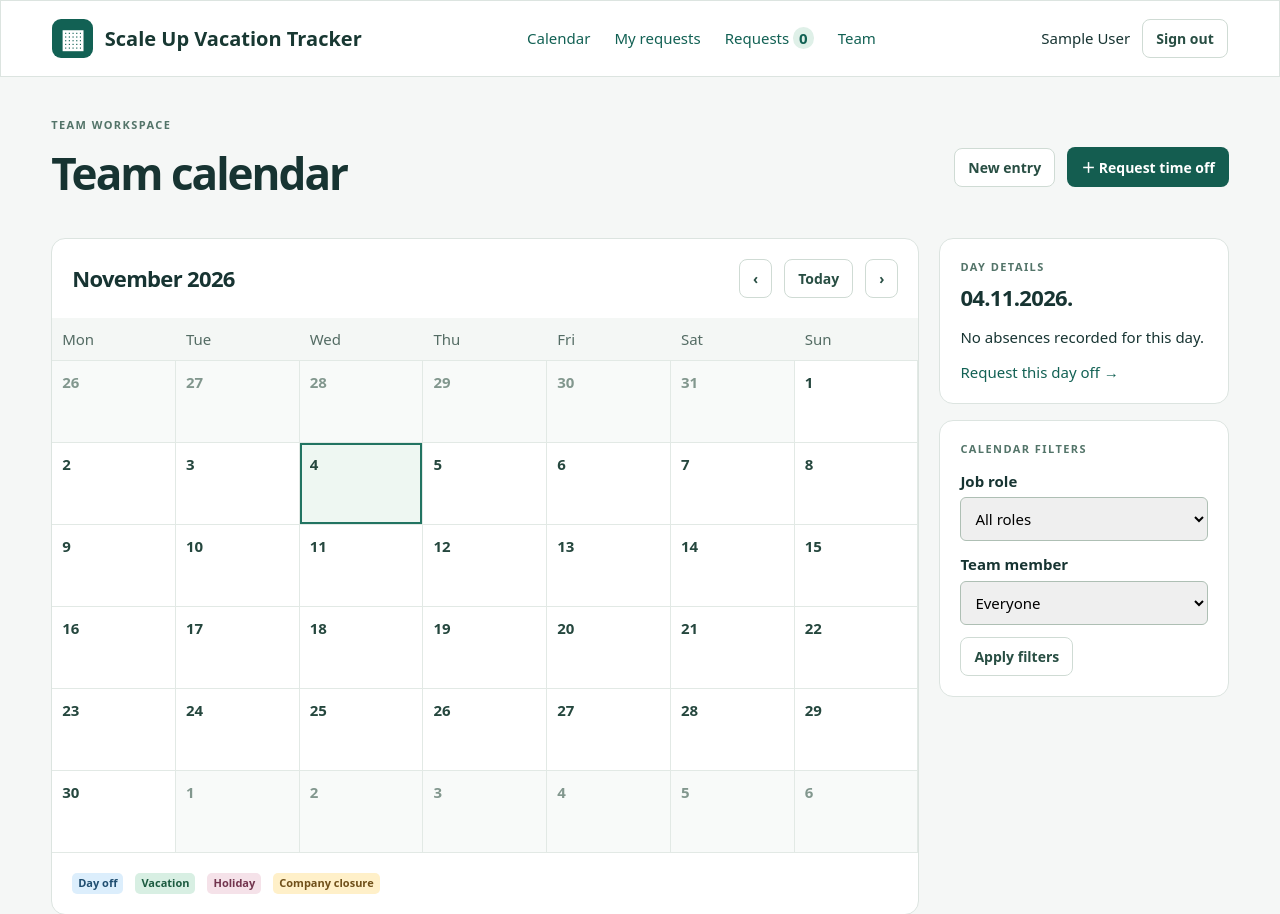
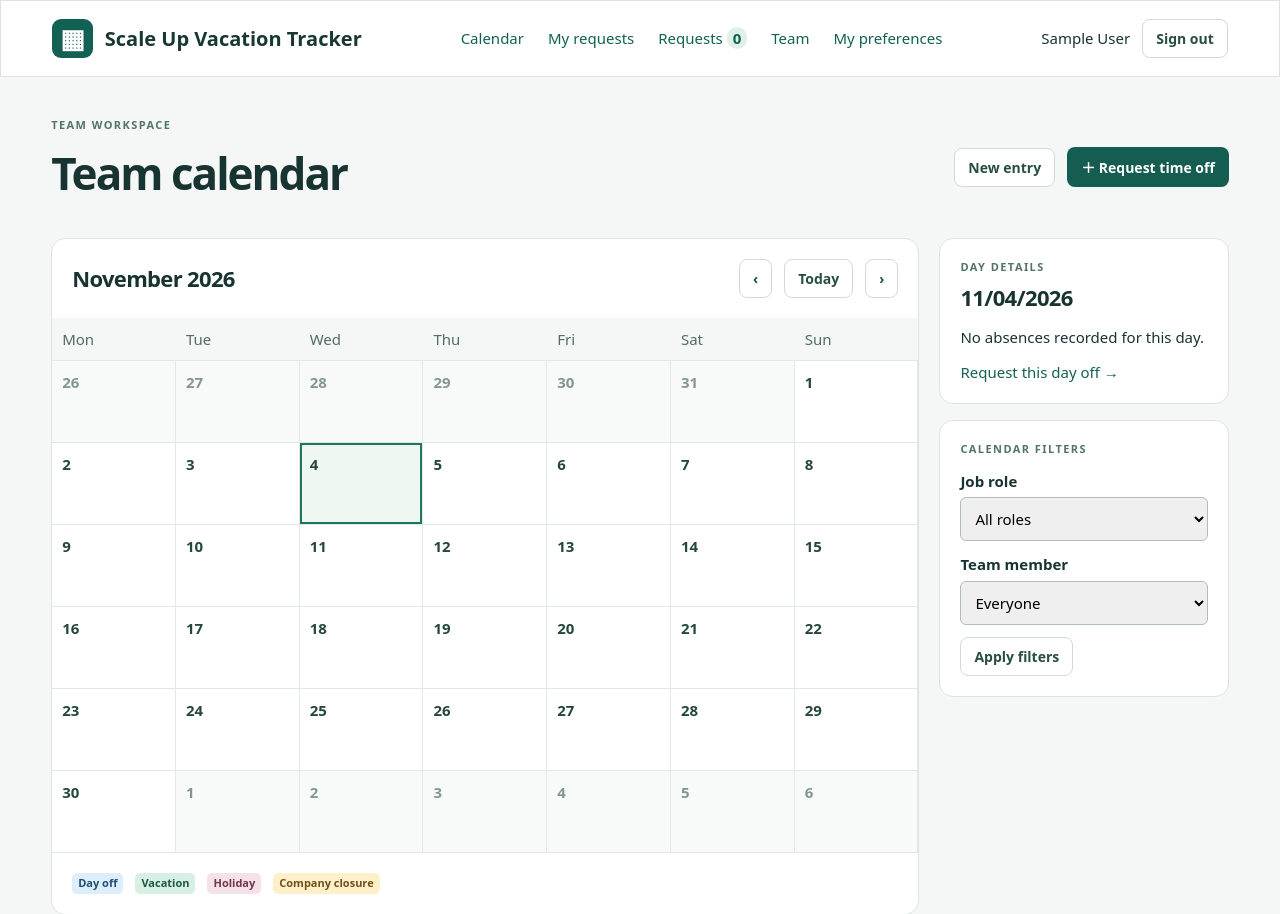
Before and after one commit to SejoOsmanovic/kalendar-tima, a Django app: page / in a window 1280 px wide. Shown: the top 914 px of the page. Run offline with Django 5.2, Linux system fonts and the light colour scheme; the visitor is signed in with stand-in values (Sample User, id 1); data comes from the database, SQL or seed files in the repository; data that the repository does not hold is empty.

Commit message:
Support individual date formats with month-first default

```diff
--- a/tim/forms.py
+++ b/tim/forms.py
@@ -1,16 +1,39 @@
+from datetime import datetime
+
 from django import forms
 from django.contrib.auth.forms import AuthenticationForm
 from django.contrib.auth.models import User
-from .models import KINDS, LEAVE, JobRole, EntryType
+from .models import KINDS, LEAVE, JobRole, EntryType, DatePreference
 
 
 DATE_FORMATS = ("%d.%m.%Y.", "%d.%m.%Y")
+
+
+class DateSettings(forms.Form):
+    style = forms.ChoiceField(label="Date format", choices=DatePreference.FORMATS)
 
 
 class Period(forms.Form):
     kind = forms.ChoiceField(label="Leave type", choices=LEAVE)
     start = forms.DateField(label="From", input_formats=DATE_FORMATS, widget=forms.TextInput(attrs={"placeholder": "DD.MM.YYYY."}))
     end = forms.DateField(label="To", required=False, input_formats=DATE_FORMATS, help_text="Leave blank for a single day.", widget=forms.TextInput(attrs={"placeholder": "DD.MM.YYYY."}))
+
+    def __init__(self, *args, date_style="us", **kwargs):
+        super().__init__(*args, **kwargs)
+        month_first = date_style == "us"
+        formats = ("%m/%d/%Y", *DATE_FORMATS) if month_first else DATE_FORMATS
+        for key in ("start", "end"):
+            field = self.fields[key]
+            field.input_formats = formats
+            field.widget.attrs["placeholder"] = "MM/DD/YYYY" if month_first else "DD.MM.YYYY."
+            raw = self.initial.get(key)
+            if raw:
+                for fmt in ("%Y-%m-%d", "%m/%d/%Y", *DATE_FORMATS):
+                    try:
+                        self.initial[key] = datetime.strptime(raw, fmt).strftime(formats[0])
+                        break
+                    except ValueError:
+                        continue
 
     def clean(self):
         data = super().clean()
--- a/tim/models.py
+++ b/tim/models.py
@@ -4,6 +4,12 @@ from django.db import models
 LEAVE = [("free", "Day off"), ("vacation", "Vacation")]
 KINDS = LEAVE + [("holiday", "Holiday"), ("closed", "Company closure")]
 STATES = [("pending", "Pending"), ("approved", "Approved"), ("rejected", "Declined"), ("withdrawn", "Withdrawn")]
+
+
+class DatePreference(models.Model):
+    FORMATS = [("us", "Month first (MM/DD/YYYY)"), ("eu", "Day first (DD.MM.YYYY.)")]
+    user = models.OneToOneField(User, on_delete=models.CASCADE, related_name="date_preference")
+    style = models.CharField(max_length=2, choices=FORMATS, default="us")
 
 
 class PendingRegistration(models.Model):
--- a/tim/templates/base.html
+++ b/tim/templates/base.html
@@ -1,10 +1,10 @@
 {% load static %}<!doctype html><html lang="en"><head><meta charset="utf-8"><meta name="viewport" content="width=device-width,initial-scale=1"><title>{% block title %}Scale Up Vacation Tracker{% endblock %}</title><link rel="stylesheet" href="{% static 'tim.css' %}"></head><body>
-<header><div class="bar"><a class="brand" href="/"><span class="icon">▦</span> Scale Up Vacation Tracker</a>{% if user.is_authenticated %}<nav aria-label="Main menu"><a href="/">Calendar</a><a href="/moji/">My requests</a>{% if can_review %}<a href="/zahtjevi/">Requests <b>{{ pending }}</b></a>{% endif %}{% if user.is_staff %}<a href="/tim/">Team</a>{% endif %}</nav><form method="post" action="/odjava/">{% csrf_token %}<span>{{ user.get_full_name|default:user.username }}</span> <button class="light">Sign out</button></form>{% endif %}</div></header>
+<header><div class="bar"><a class="brand" href="/"><span class="icon">▦</span> Scale Up Vacation Tracker</a>{% if user.is_authenticated %}<nav aria-label="Main menu"><a href="/">Calendar</a><a href="/moji/">My requests</a>{% if can_review %}<a href="/zahtjevi/">Requests <b>{{ pending }}</b></a>{% endif %}{% if user.is_staff %}<a href="/tim/">Team</a>{% endif %}<a href="/preferences/">My preferences</a></nav><form method="post" action="/odjava/">{% csrf_token %}<span>{{ user.get_full_name|default:user.username }}</span> <button class="light">Sign out</button></form>{% endif %}</div></header>
 <main>{% for message in messages %}<p class="notice" role="status">{{ message }}</p>{% endfor %}
 {% for decision in decisions %}
 <section class="notice{% if decision.status == 'rejected' %} rejected{% endif %}" aria-label="Request update">
 <strong>Your request has been {% if decision.status == "approved" %}approved{% else %}declined{% endif %}.</strong>
-<p>{{ decision.get_kind_display }} · {{ decision.start|date:"d.m.Y." }}{% if decision.end != decision.start %} – {{ decision.end|date:"d.m.Y." }}{% endif %}</p>
+<p>{{ decision.get_kind_display }} · {{ decision.start|date:date_format }}{% if decision.end != decision.start %} – {{ decision.end|date:date_format }}{% endif %}</p>
 {% if decision.comment %}<p>Administrator comment · {{ decision.comment }}</p>{% endif %}
 <form method="post" action="{% url 'acknowledge' decision.pk %}">{% csrf_token %}<button class="light">Mark as read</button></form>
 </section>{% endfor %}
--- a/tim/templates/calendar.html
+++ b/tim/templates/calendar.html
@@ -1,4 +1,4 @@
-{% extends "base.html" %}{% block body %}<div class="top"><div><small>TEAM WORKSPACE</small><h1>Team calendar</h1></div><div class="actions">{% if user.is_staff %}<a class="button light" href="/unos/?datum={{ selected|date:'d.m.Y.' }}">New entry</a>{% endif %}<a class="button" href="/trazi/?datum={{ selected|date:'d.m.Y.' }}">＋ Request time off</a></div></div>
+{% extends "base.html" %}{% block body %}<div class="top"><div><small>TEAM WORKSPACE</small><h1>Team calendar</h1></div><div class="actions">{% if user.is_staff %}<a class="button light" href="/unos/?datum={{ selected|date:'Y-m-d' }}">New entry</a>{% endif %}<a class="button" href="/trazi/?datum={{ selected|date:'Y-m-d' }}">＋ Request time off</a></div></div>
 <div class="layout"><section class="panel"><div class="tools"><h2>{{ month }} {{ selected.year|stringformat:"d" }}</h2><div class="actions"><a class="button light" aria-label="Previous month" href="?dan={{ prev|date:'Y-m-d' }}&amp;osoba={{ person }}&amp;rola={{ role }}">‹</a><a class="button light" href="?osoba={{ person }}&amp;rola={{ role }}">Today</a><a class="button light" aria-label="Next month" href="?dan={{ next|date:'Y-m-d' }}&amp;osoba={{ person }}&amp;rola={{ role }}">›</a></div></div>
-<div class="grid weekdays"><span>Mon</span><span>Tue</span><span>Wed</span><span>Thu</span><span>Fri</span><span>Sat</span><span>Sun</span></div><div class="grid">{% for cell in cells %}<a aria-label="{{ cell.date|date:'d.m.Y.' }}{% for k,label in cell.kinds %}, {{ label }}{% endfor %}" class="day {% if cell.date.month != selected.month %}muted{% endif %} {% if cell.date == selected %}selected{% endif %}" href="?dan={{ cell.date|date:'Y-m-d' }}&amp;osoba={{ person }}&amp;rola={{ role }}"><strong>{{ cell.date.day }}</strong>{% for k,label in cell.kinds %}<span class="tag {{ k }}">{{ label }}</span>{% endfor %}</a>{% endfor %}</div><div class="legend">{% for k,label in legend %}<span class="tag {{ k }}">{{ label }}</span>{% endfor %}</div></section>
-<aside><section class="panel pad"><small>DAY DETAILS</small><h2>{{ selected|date:"d.m.Y." }}</h2>{% for row in rows %}<div class="record"><div><strong>{{ row.worker.get_full_name|default:row.worker.username }}</strong><div>{% include "role_badge.html" with role=row.worker.job.role %}</div></div><span class="tag {{ row.badge_class }}">{{ row.label }}</span></div>{% empty %}<p>No absences recorded for this day{% if person or role %} with these filters{% endif %}.</p>{% endfor %}<a href="/trazi/?datum={{ selected|date:'d.m.Y.' }}">Request this day off →</a></section><form class="panel pad" method="get"><small>CALENDAR FILTERS</small><input type="hidden" name="dan" value="{{ selected|date:'Y-m-d' }}"><label for="rola">Job role</label><select id="rola" name="rola"><option value="">All roles</option>{% for r in roles %}<option value="{{ r.pk }}" {% if r.pk == role %}selected{% endif %}>{{ r.name }}</option>{% endfor %}</select><label for="osoba">Team member</label><select id="osoba" name="osoba"><option value="">Everyone</option>{% for u in people %}<option value="{{ u.pk }}" {% if u.pk == person %}selected{% endif %}>{{ u.get_full_name|default:u.username }}{% if not u.is_active %} (archived){% endif %}</option>{% endfor %}</select><button class="light">Apply filters</button></form></aside></div>{% endblock %}
+<div class="grid weekdays"><span>Mon</span><span>Tue</span><span>Wed</span><span>Thu</span><span>Fri</span><span>Sat</span><span>Sun</span></div><div class="grid">{% for cell in cells %}<a aria-label="{{ cell.date|date:date_format }}{% for k,label in cell.kinds %}, {{ label }}{% endfor %}" class="day {% if cell.date.month != selected.month %}muted{% endif %} {% if cell.date == selected %}selected{% endif %}" href="?dan={{ cell.date|date:'Y-m-d' }}&amp;osoba={{ person }}&amp;rola={{ role }}"><strong>{{ cell.date.day }}</strong>{% for k,label in cell.kinds %}<span class="tag {{ k }}">{{ label }}</span>{% endfor %}</a>{% endfor %}</div><div class="legend">{% for k,label in legend %}<span class="tag {{ k }}">{{ label }}</span>{% endfor %}</div></section>
+<aside><section class="panel pad"><small>DAY DETAILS</small><h2>{{ selected|date:date_format }}</h2>{% for row in rows %}<div class="record"><div><strong>{{ row.worker.get_full_name|default:row.worker.username }}</strong><div>{% include "role_badge.html" with role=row.worker.job.role %}</div></div><span class="tag {{ row.badge_class }}">{{ row.label }}</span></div>{% empty %}<p>No absences recorded for this day{% if person or role %} with these filters{% endif %}.</p>{% endfor %}<a href="/trazi/?datum={{ selected|date:'Y-m-d' }}">Request this day off →</a></section><form class="panel pad" method="get"><small>CALENDAR FILTERS</small><input type="hidden" name="dan" value="{{ selected|date:'Y-m-d' }}"><label for="rola">Job role</label><select id="rola" name="rola"><option value="">All roles</option>{% for r in roles %}<option value="{{ r.pk }}" {% if r.pk == role %}selected{% endif %}>{{ r.name }}</option>{% endfor %}</select><label for="osoba">Team member</label><select id="osoba" name="osoba"><option value="">Everyone</option>{% for u in people %}<option value="{{ u.pk }}" {% if u.pk == person %}selected{% endif %}>{{ u.get_full_name|default:u.username }}{% if not u.is_active %} (archived){% endif %}</option>{% endfor %}</select><button class="light">Apply filters</button></form></aside></div>{% endblock %}
--- a/tim/templates/requests.html
+++ b/tim/templates/requests.html
@@ -1,2 +1,2 @@
-{% extends "base.html" %}{% block body %}<small>TIME OFF</small><h1>{% if review %}Team requests{% else %}My requests{% endif %}</h1>{% for r in items %}<article class="panel pad narrow{% if r.status == 'rejected' %} rejected{% endif %}"><small>{{ r.get_status_display }}</small><h2>{{ r.get_kind_display }}{% if review %} · {{ r.worker.get_full_name|default:r.worker.username }}{% endif %}</h2><strong>{{ r.start|date:"d.m.Y." }}{% if r.end != r.start %} – {{ r.end|date:"d.m.Y." }}{% endif %}</strong>{% if r.note %}<p>Note · {{ r.note }}</p>{% endif %}{% if r.reviewer %}<p>Reviewed by {{ r.reviewer.get_full_name|default:r.reviewer.username }} · {{ r.decided|date:"d.m.Y. H:i" }}</p>{% endif %}{% if r.comment %}<p>Comment · {{ r.comment }}</p>{% endif %}
-{% if r.status == "pending" %}{% if review %}<h3>Other team members away during this period</h3>{% for row in r.overlap %}<p>{{ row.worker.get_full_name|default:row.worker.username }} · {{ row.date|date:"d.m.Y." }} · {{ row.label }}</p>{% empty %}<p>No other team members are away.</p>{% endfor %}<form method="post" action="{% url 'decide' r.pk %}">{% csrf_token %}<label>Decision comment (optional)<textarea name="comment" rows="2" maxlength="2000"></textarea></label><div class="actions"><button name="choice" value="approved">Approve</button><button class="light" name="choice" value="rejected">Decline</button></div></form>{% else %}<form method="post" action="{% url 'withdraw' r.pk %}">{% csrf_token %}<button class="light">Withdraw request</button></form>{% endif %}{% endif %}</article>{% empty %}<div class="panel pad">No requests to display.</div>{% endfor %}{% endblock %}
+{% extends "base.html" %}{% block body %}<small>TIME OFF</small><h1>{% if review %}Team requests{% else %}My requests{% endif %}</h1>{% for r in items %}<article class="panel pad narrow{% if r.status == 'rejected' %} rejected{% endif %}"><small>{{ r.get_status_display }}</small><h2>{{ r.get_kind_display }}{% if review %} · {{ r.worker.get_full_name|default:r.worker.username }}{% endif %}</h2><strong>{{ r.start|date:date_format }}{% if r.end != r.start %} – {{ r.end|date:date_format }}{% endif %}</strong>{% if r.note %}<p>Note · {{ r.note }}</p>{% endif %}{% if r.reviewer %}<p>Reviewed by {{ r.reviewer.get_full_name|default:r.reviewer.username }} · {{ r.decided|date:date_format }} {{ r.decided|time:"H:i" }}</p>{% endif %}{% if r.comment %}<p>Comment · {{ r.comment }}</p>{% endif %}
+{% if r.status == "pending" %}{% if review %}<h3>Other team members away during this period</h3>{% for row in r.overlap %}<p>{{ row.worker.get_full_name|default:row.worker.username }} · {{ row.date|date:date_format }} · {{ row.label }}</p>{% empty %}<p>No other team members are away.</p>{% endfor %}<form method="post" action="{% url 'decide' r.pk %}">{% csrf_token %}<label>Decision comment (optional)<textarea name="comment" rows="2" maxlength="2000"></textarea></label><div class="actions"><button name="choice" value="approved">Approve</button><button class="light" name="choice" value="rejected">Decline</button></div></form>{% else %}<form method="post" action="{% url 'withdraw' r.pk %}">{% csrf_token %}<button class="light">Withdraw request</button></form>{% endif %}{% endif %}</article>{% empty %}<div class="panel pad">No requests to display.</div>{% endfor %}{% endblock %}
--- a/tim/urls.py
+++ b/tim/urls.py
@@ -4,6 +4,7 @@ from . import views
 from .forms import TeamLogin
 
 urlpatterns = [
+    path("preferences/", views.preferences, name="preferences"),
     path("", views.calendar_view, name="calendar"),
     path("prijava/", LoginView.as_view(template_name="login.html", authentication_form=TeamLogin), name="login"),
     path("registracija/", views.register, name="register"),
--- a/tim/views.py
+++ b/tim/views.py
@@ -14,8 +14,8 @@ from django.urls import reverse
 from django.utils import timezone
 from django.views.decorators.http import require_POST
 
-from .forms import Ask, Entry, Member, Registration, RoleSelection, ApprovalScope
-from .models import Day, KINDS, LeaveRequest, PendingRegistration, JobRole, MemberRole, EntryType
+from .forms import Ask, Entry, Member, Registration, RoleSelection, ApprovalScope, DateSettings
+from .models import Day, KINDS, LeaveRequest, PendingRegistration, JobRole, MemberRole, EntryType, DatePreference
 
 MONTHS = "January February March April May June July August September October November December".split()
 
@@ -28,10 +28,25 @@ def reviewable_requests(user):
     return LeaveRequest.objects.filter(worker__job__role__approvers=user).exclude(worker=user)
 
 
+def date_style(user):
+    return getattr(getattr(user, "date_preference", None), "style", "us")
+
+
+@login_required
+def preferences(request):
+    form = DateSettings(request.POST if request.method == "POST" else None, initial={"style": date_style(request.user)})
+    if request.method == "POST" and form.is_valid():
+        DatePreference.objects.update_or_create(user=request.user, defaults={"style": form.cleaned_data["style"]})
+        messages.success(request, "Your date format has been saved.")
+        return redirect("calendar")
+    return render(request, "form.html", {"title": "My preferences", "button": "Save preferences", "form": form})
+
+
 def badge(request):
     if not request.user.is_authenticated:
         return {}
-    context = {"decisions": LeaveRequest.objects.filter(worker=request.user, decision_seen=False,
+    context = {"date_format": "d.m.Y." if date_style(request.user) == "eu" else "m/d/Y",
+               "decisions": LeaveRequest.objects.filter(worker=request.user, decision_seen=False,
                status__in=["approved", "rejected"]).order_by("-decided")}
     requests = reviewable_requests(request.user)
     if requests is not None:
@@ -97,7 +112,7 @@ def insert_days(workers, start, end, kind, source=None, holiday_name="", entry_t
 
 @login_required
 def ask(request):
-    form = Ask(request.POST if request.method == "POST" else None, initial={"start": request.GET.get("datum", "")})
+    form = Ask(request.POST if request.method == "POST" else None, date_style=date_style(request.user), initial={"start": request.GET.get("datum", "")})
     if request.method == "POST" and form.is_valid():
         LeaveRequest.objects.create(worker=request.user, **form.cleaned_data)
         messages.success(request, "Your request has been submitted.")
@@ -139,7 +154,7 @@ def entry(request):
                 messages.success(request, "The new type is selected for this entry.")
                 return redirect(reverse("entry", query={"datum": request.GET.get("datum", ""), "vrsta": f"custom-{entry_type.pk}"}))
         return redirect(reverse("entry", query={"datum": request.GET.get("datum", "")}))
-    form = Entry(request.POST if request.method == "POST" else None,
+    form = Entry(request.POST if request.method == "POST" else None, date_style=date_style(request.user),
                  initial={"start": request.GET.get("datum", ""), "kind": request.GET.get("vrsta", "free")})
     if request.method == "POST" and form.is_valid():
         data = form.cleaned_data
```
Also changed, not shown: tim/tests.py (+13 -2 lines), README.md, tim/migrations/0011_personal_date_format.py (added).
